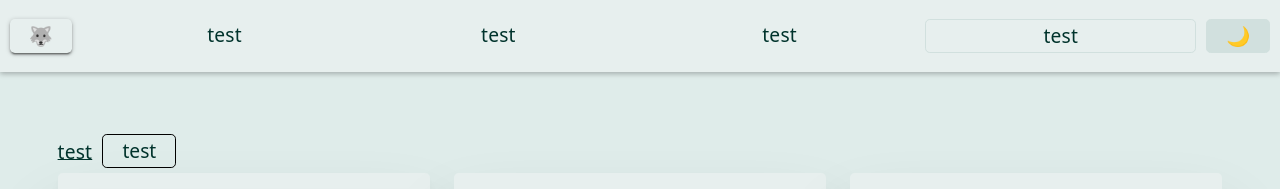
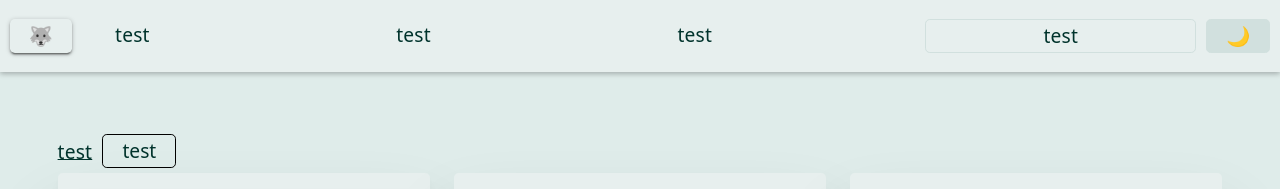
Before and after one commit to weirdyang/html5-regular, a website built with Parcel: page src/index.html in a window 1280 px wide. Shown: the top 189 px of the page. Built offline with nearby package versions, Linux system fonts and the light colour scheme.

Commit message:
Update index.html

```diff
--- a/src/index.html
+++ b/src/index.html
@@ -52,14 +52,14 @@
       </button>
     </div>
     <div class="navbar-items">
-      <span class="link">
-        <a href="#">test</a>
+      <span>
+        <a class="link" href="#">test</a>
       </span>
-      <span class="link is-desktop">
-        <a href="#">test</a>
+      <span class="is-desktop">
+        <a class="link" href="#">test</a>
       </span>
-      <span class="link is-desktop">
-        <a href="#">test</a>
+      <span class="is-desktop">
+        <a class="link" href="#">test</a>
       </span>
       <a class="button"
         href="#">test</a>
```
